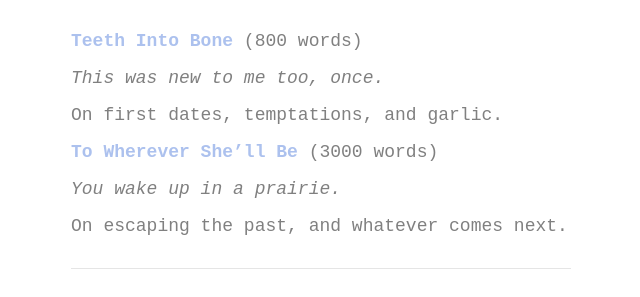
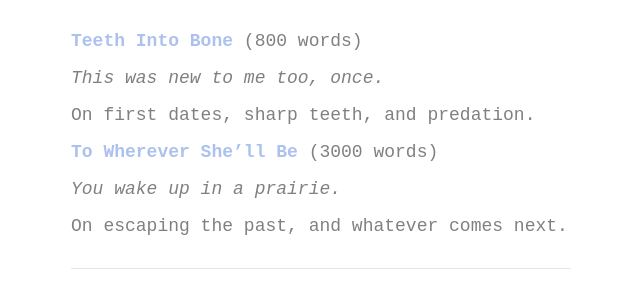
Before and after one commit to elliotherriman/website, a Jekyll site: the page built from writing.md, in a window 1280 px wide. Shown: the part 734-1031 px from the top of the page, without its empty margins (319-959 px from the left). Built offline with Jekyll 4.4.1, drawn with Linux system fonts in a browser that asks for light colours; nearby versions of some CDN libraries; some web fonts are replaced.

Commit message:
Update writing.md

```diff
--- a/writing.md
+++ b/writing.md
@@ -35,7 +35,7 @@ Originally made as part of NaNoRenO 2020+.
 
 *This was new to me too, once.*
 
-On first dates, temptations, and garlic.
+On first dates, sharp teeth, and predation.
 
 **[To Wherever She'll Be](https://www.elliotherriman.com/prose/towherever)** (3000 words)
 
```
